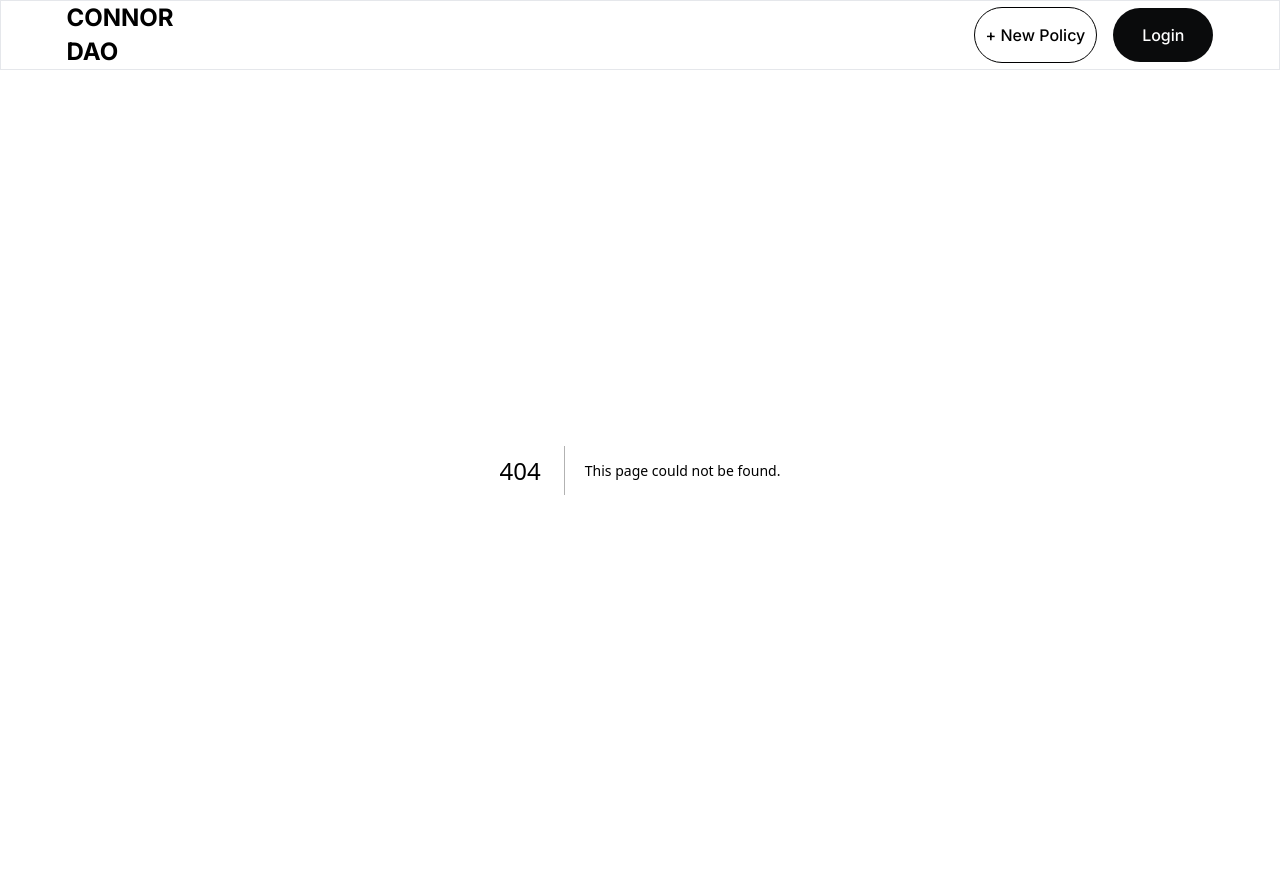
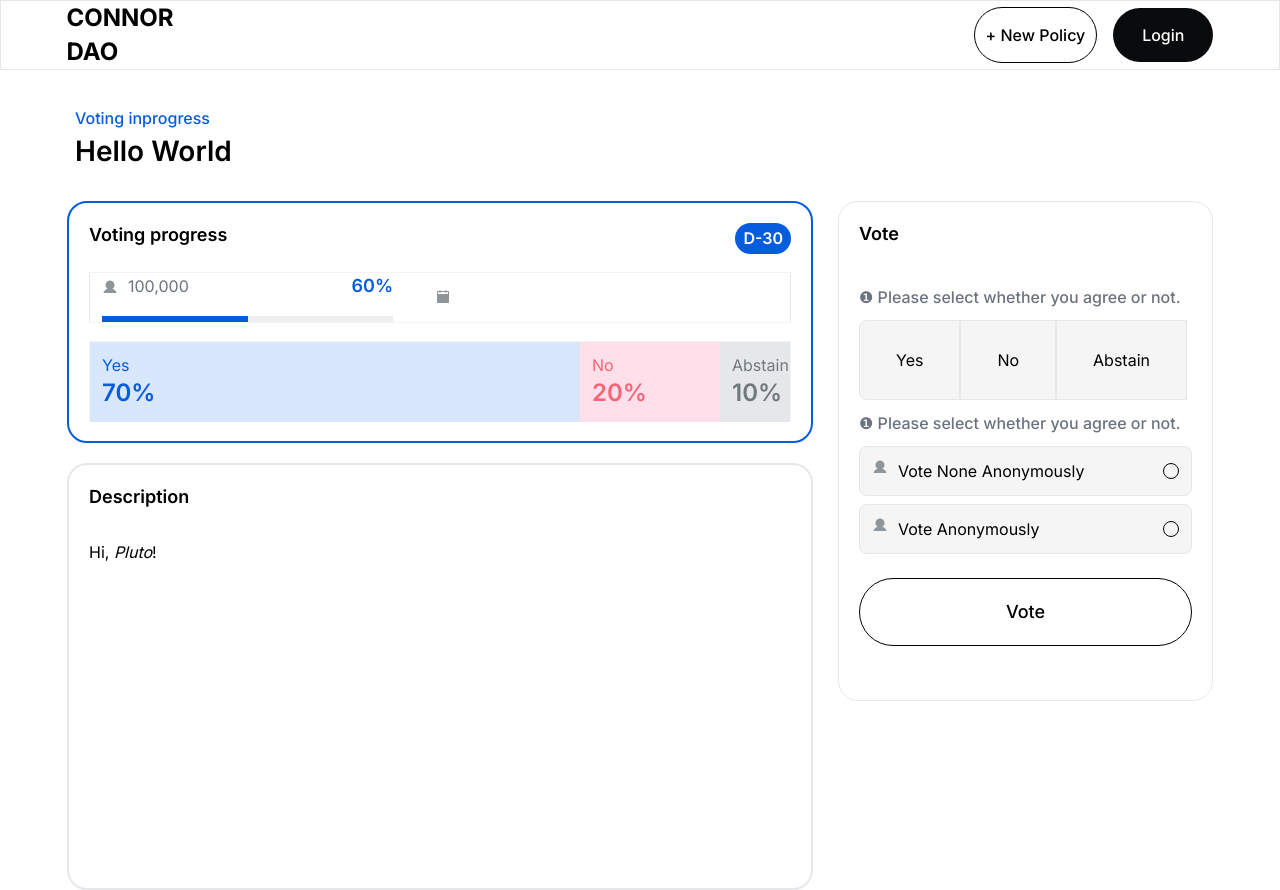
Before and after one commit to Connor-ETHSeoul/Connor-DAO-next-js, a Next.js app: page /policy in a window 1280 px wide. Before the commit this address had no page. Built offline with nearby package versions, Linux system fonts and the light colour scheme.

Commit message:
add PolicyPage

```diff
--- /dev/null
+++ b/app/policy/page.tsx
@@ -0,0 +1,151 @@
+'use client';
+
+import Markdown from 'react-markdown';
+import { PollAmountLogo } from '@/components/assets/PollAmountLogo';
+import { PollDateRangeLogo } from '@/components/assets/PollDateRangeLogo';
+import { ConnorDAOButton } from '@/components/MainButton';
+import { ButtonSize, ButtonType } from '@/types/ButtonType';
+
+export default function PolicyPage() {
+  const markdown = '# Hi, *Pluto*!';
+
+  return (
+    <div className="policyContainer mx-[9%] mt-[40px] flex flex-col items-center justify-center gap-[30px]">
+      <div className="policyTitle flex max-h-[156px] min-w-[1130px] flex-col gap-[6px]">
+        <div className="text-[16px] font-medium leading-[100%] text-[#065CDE]">
+          Voting inprogress
+        </div>
+        <div className="text-[28px] font-semibold leading-[140%]">
+          {'Hello World'}
+        </div>
+      </div>
+      <div className="policyBody flex gap-[25px]">
+        <div className="pollContainer flex flex-col gap-[20px]">
+          <div className="votingStatus flex w-[746px] flex-col gap-[18px] rounded-[20px] border-2 border-[#065CDE] p-[20px]">
+            <div className="votingHeader flex justify-between">
+              <div className="text-[18px] font-semibold leading-[130%]">
+                Voting progress
+              </div>
+              <div className="flex items-start gap-[10px] rounded-[43px] bg-[#065CDE] px-[8px] py-[4px] text-[16px] font-semibold leading-[140%] text-white">
+                D-30
+              </div>
+            </div>
+            <div className="votingStatus flex gap-[18px] border border-b-gray-100 border-t-gray-100">
+              <div className="flex flex-col items-start gap-[18px] self-stretch px-[12px]">
+                <div className="flex items-end justify-between self-stretch">
+                  <div className="flex items-center gap-[10px]">
+                    <PollAmountLogo className="h-[16px] w-[16px]" />
+                    <div className="text-[16px] leading-[140%] text-gray-500">
+                      100,000
+                    </div>
+                  </div>
+                  <div className="text-[18px] font-semibold leading-[140%] text-[#065CDE]">
+                    60%
+                  </div>
+                </div>
+                <div className="pollBar flex h-[6px] items-center self-stretch bg-[#EEEFF0] pr-[145.5px]">
+                  <div className="pollBarYes h-[6px] w-[145.5px] bg-[#065CDE]"></div>
+                </div>
+              </div>
+              <div className="flex items-center gap-[10px] px-[12px]">
+                <PollDateRangeLogo className="h-[16px] w-[16px]" />
+                <div className="text-[16px] leading-[140%] text-gray-500">
+                  {}
+                </div>
+              </div>
+            </div>
+            <div className="votePercentage flex h-[80px] w-full items-start border border-gray-100">
+              <div className="yesVote flex w-[70%] flex-col items-start justify-center bg-[#D9E7FD] p-[12px]">
+                <div className="text-[16px] leading-[140%] text-[#065CDE]">
+                  Yes
+                </div>
+                <div className="text-[24px] font-semibold leading-[140%] text-[#065CDE]">
+                  70%
+                </div>
+              </div>
+              <div className="noVote flex w-[20%] flex-col items-start justify-center bg-[#FEDFEA] p-[12px]">
+                <div className="text-[16px] leading-[140%] text-[#F56677]">
+                  No
+                </div>
+                <div className="text-[24px] font-semibold leading-[140%] text-[#F56677]">
+                  20%
+                </div>
+              </div>
+              <div className="abstainVote flex w-[10%] flex-col items-start justify-center bg-gray-200 p-[12px]">
+                <div className="text-[16px] leading-[140%] text-[#71797D]">
+                  Abstain
+                </div>
+                <div className="text-[24px] font-semibold leading-[140%] text-[#71797D]">
+                  10%
+                </div>
+              </div>
+            </div>
+          </div>
+          <div className="pollDescription flex min-h-[427px] w-[746px] flex-col gap-[18px] rounded-[20px] border-2 border-gray-200 p-[20px]">
+            <div className="descriptionHeader text-[18px] font-semibold leading-[130%]">
+              Description
+            </div>
+            <div className="divider m-[0px] h-0"></div>
+            <div>
+              <Markdown>{markdown}</Markdown>
+            </div>
+          </div>
+        </div>
+        <div className="voteContainer flex max-h-[500px] w-[375px] flex-col gap-[20px] rounded-[20px] border border-gray-200 p-[20px]">
+          <div className="voteHeader text-[18px] font-semibold leading-[130%]">
+            Vote
+          </div>
+          <div className="divider divider m-[0px] h-0" />
+          <div className="voteSection flex flex-col gap-[12px]">
+            <div className="text-[16px] font-medium leading-[140%] text-gray-500">
+              ❶ Please select whether you agree or not.
+            </div>
+            <div className="voteRadioButton flex items-start">
+              <button className="flex h-[68px] flex-col items-center justify-center rounded-l-[8px] border bg-[#F5F5F6] px-[36px] py-[39px]">
+                <div>Yes</div>
+              </button>
+              <button className="flex h-[68px] flex-col items-center justify-center border bg-[#F5F5F6] px-[36px] py-[39px]">
+                <div>No</div>
+              </button>
+              <button className="flex h-[68px] flex-col items-center justify-center border bg-[#F5F5F6] px-[36px] py-[39px]">
+                <div>Abstain</div>
+              </button>
+            </div>
+            <div className="checkFHESection flex flex-col gap-[12px]">
+              <div className="text-[16px] font-medium leading-[140%] text-gray-500">
+                ❶ Please select whether you agree or not.
+              </div>
+              <div className="checkFHERadioButtonGroup flex flex-col gap-[8px]">
+                <button className="flex items-center justify-between rounded-[8px] border bg-[#F5F5F6] p-[12px] ">
+                  <div className="flex gap-[10px]">
+                    <PollAmountLogo className="h-[16px]"></PollAmountLogo>
+                    <div>Vote None Anonymously</div>
+                  </div>
+                  <div className="h-[16px] w-[16px] rounded-full border border-[#000]"></div>
+                </button>
+                <button className="flex items-center justify-between rounded-[8px] border bg-[#F5F5F6] p-[12px] ">
+                  <div className="flex gap-[10px]">
+                    <PollAmountLogo className="h-[16px]"></PollAmountLogo>
+                    <div>Vote Anonymously</div>
+                  </div>
+                  <div className="h-[16px] w-[16px] rounded-full border border-[#000]"></div>
+                </button>
+              </div>
+            </div>
+            <div className="divider"></div>
+            <ConnorDAOButton
+              buttonText={'Vote'}
+              onClickEvent={function (): void {
+                console.log('Hello World');
+              }}
+              buttonType={ButtonType.Secondary}
+              buttonSize={ButtonSize.Large}
+              isDisabled={false}
+              className="leading-[0px]"
+            ></ConnorDAOButton>
+          </div>
+        </div>
+      </div>
+    </div>
+  );
+}
--- a/package.json
+++ b/package.json
@@ -14,7 +14,8 @@
     "next-themes": "^0.3.0",
     "react": "^18",
     "react-dom": "^18",
-    "valtio": "^1.13.2"
+    "valtio": "^1.13.2",
+    "react-markdown": "^9.0.1"
   },
   "devDependencies": {
     "@types/node": "^20",
```
Also changed, not shown: 1 other file (tests, documents, lock files or other folders).
